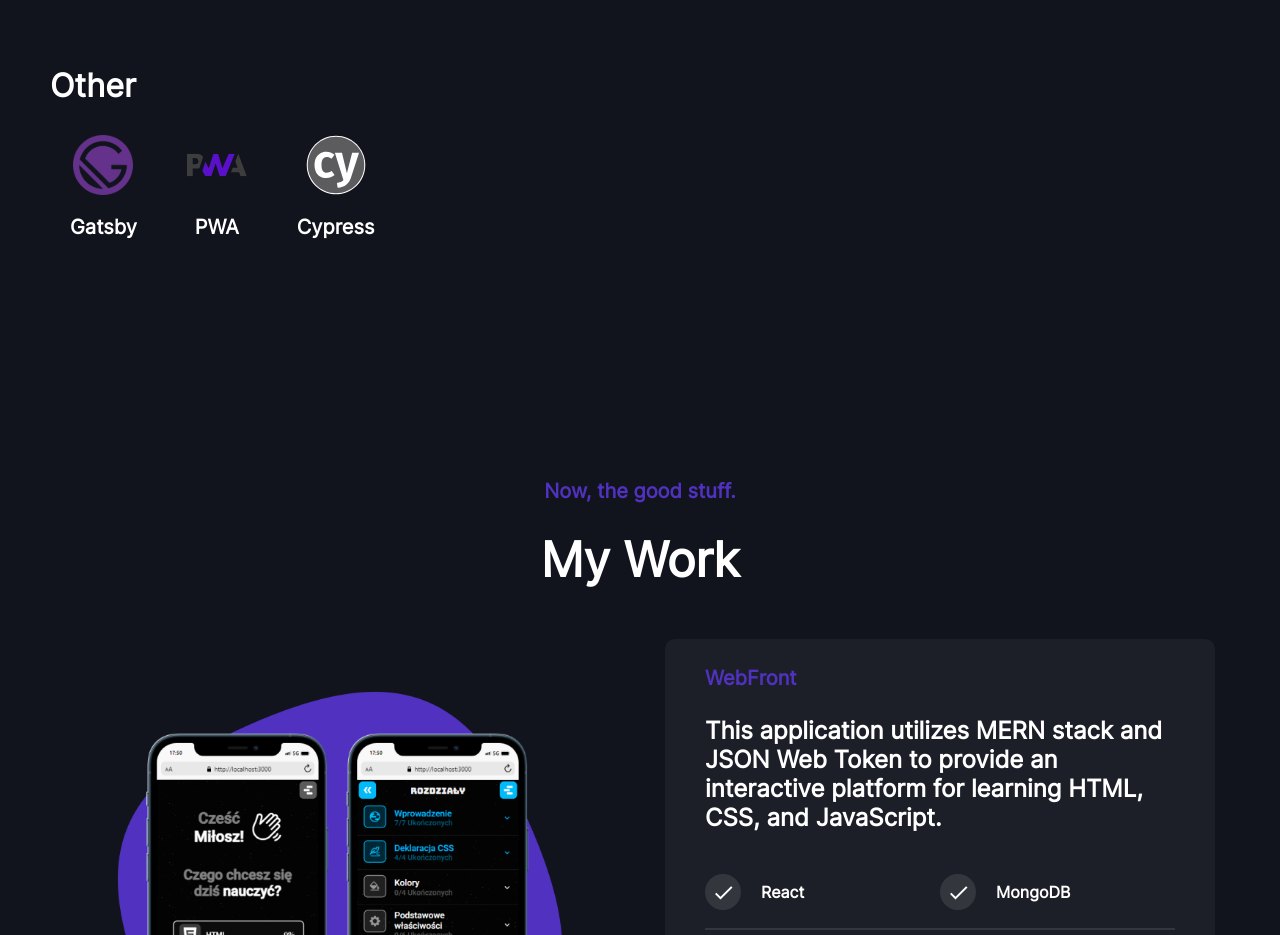
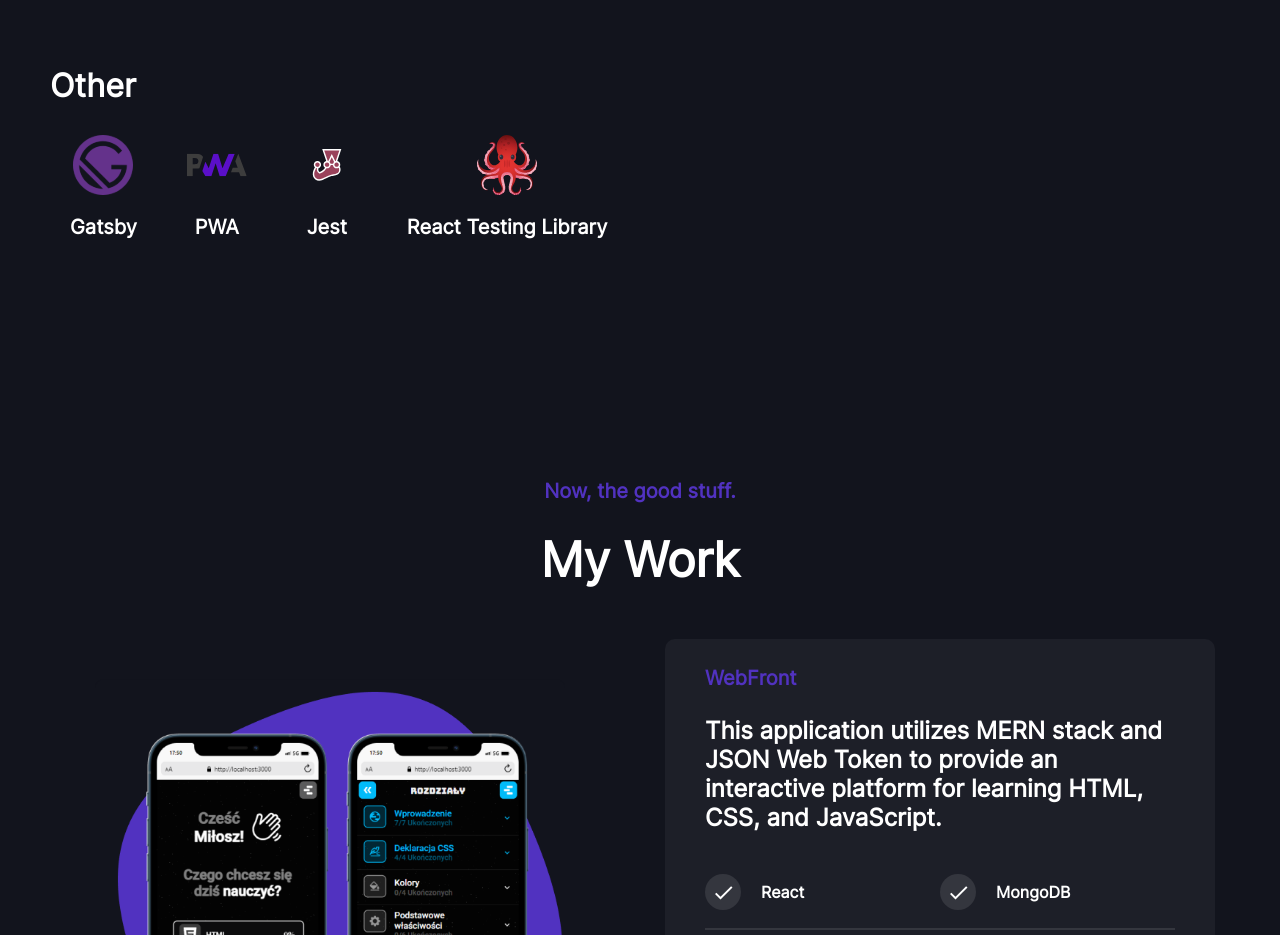
Before and after one commit to AdamKowalczuk/portfolio-2023, a React (Create React App) app: page / in a window 1280 px wide. Shown: the part 2260-3195 px from the top of the page. Built offline with nearby package versions, Linux system fonts and the light colour scheme.

Commit message:
Add Jest and React Testing Library to skills

```diff
--- a/src/pages/Skills/Skills.js
+++ b/src/pages/Skills/Skills.js
@@ -21,6 +21,8 @@ import TailwindIcon from "../../assets/skills-icons/tailwind-icon.svg";
 import NextIcon from "../../assets/skills-icons/nextjs-icon.svg";
 import PrismaIcon from "../../assets/skills-icons/prisma-icon.svg";
 import CypressIcon from "../../assets/skills-icons/cypress-icon.svg";
+import ReactTestingLibraryIcon from "../../assets/skills-icons/react-testing-library-icon.svg";
+import JestIcon from "../../assets/skills-icons/jest-icon.svg";
 import { motion, useInView } from "framer-motion";
 
 const SectionHeader = styled.div`
@@ -172,8 +174,12 @@ let skills = [
         img: PwaIcon,
       },
       {
-        name: "Cypress",
-        img: CypressIcon,
+        name: "Jest",
+        img: JestIcon,
+      },
+      {
+        name: "React Testing Library",
+        img: ReactTestingLibraryIcon,
       },
     ],
   },
```
Also changed, not shown: src/assets/skills-icons/jest-icon.svg (added), src/assets/skills-icons/react-testing-library-icon.svg (added).
